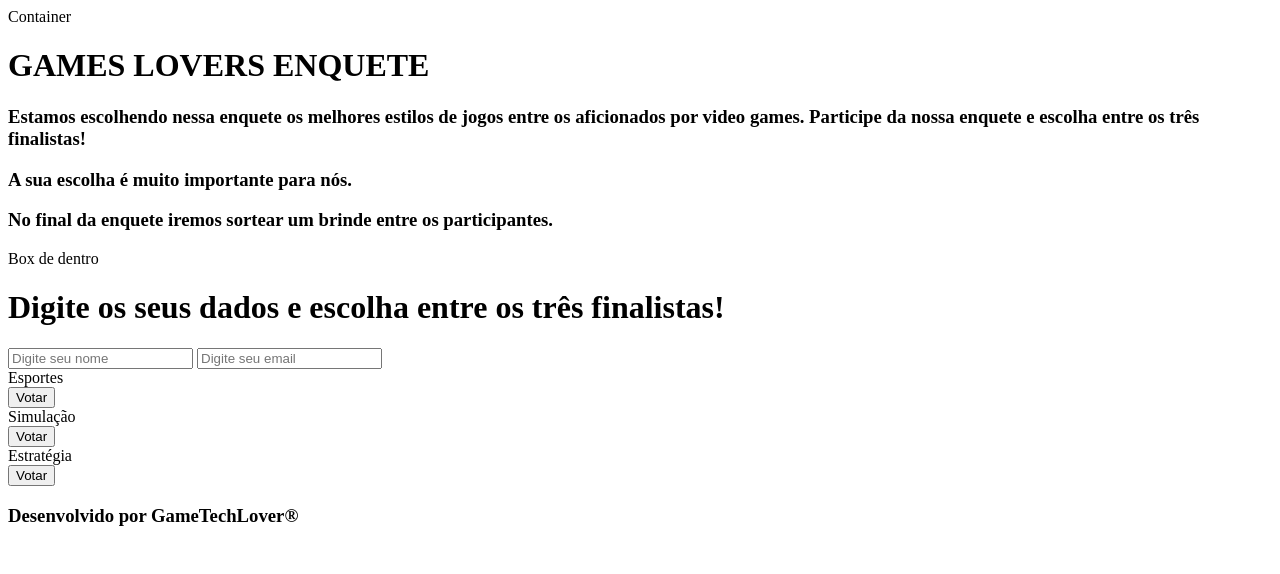
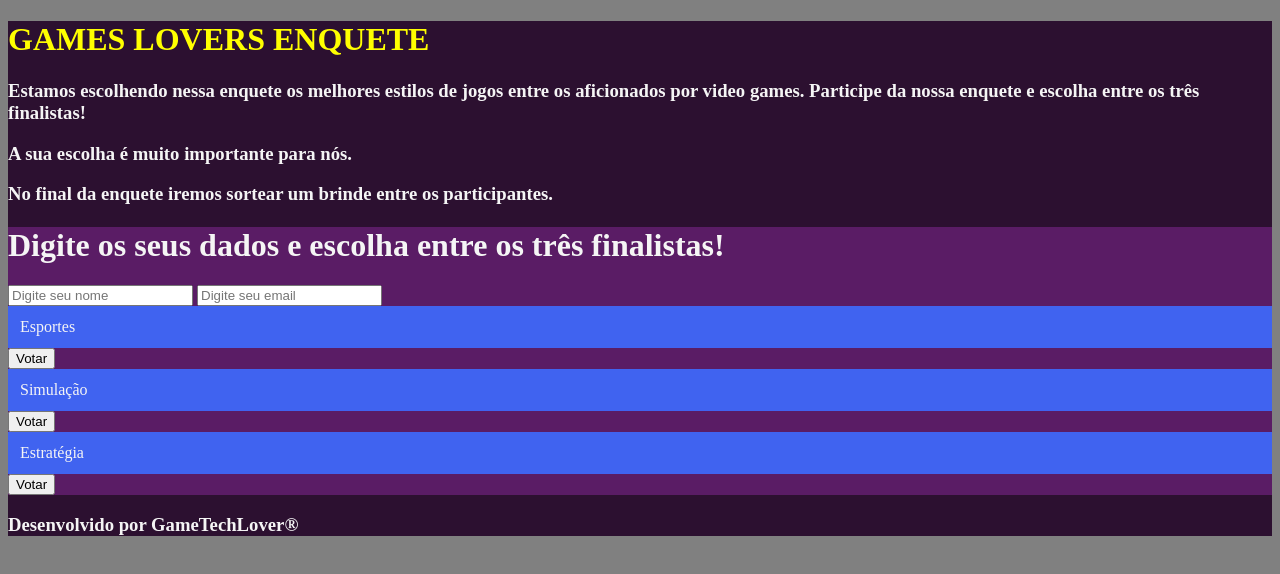
Before and after one commit to clararicioni/bootcampdev-proj2mod1, a plain HTML site: page index.html in a window 1280 px wide. Drawn offline with Linux system fonts and the light colour scheme.

Commit message:
closes #2 - color palette and structure organization

```diff
--- a/index.html
+++ b/index.html
@@ -1,23 +1,47 @@
 <!DOCTYPE html>
 <html lang="en">
+
 <head>
     <meta charset="UTF-8">
     <meta name="viewport" content="width=device-width, initial-scale=1.0">
     <title>BootCamp DevJr - Proj 2 - Mod 1</title>
 </head>
+<style>
+    body {
+        background-color: grey;
+
+    }
+    .container {
+        background-color: #2C1030;
+        color: whitesmoke;
+    }
+
+    .box {
+        background-color: #5A1C65;
+    }
+
+    span h1 {
+        color: yellow;
+    }
+
+    section {
+        background-color: #4063F0;
+        padding: 12px;
+    }
+</style>
+
 <body>
     <div class="container">
-        Container
         <span class="cabecalho">
             <h1>GAMES LOVERS ENQUETE</h1>
-            <h3>Estamos escolhendo nessa enquete os melhores estilos de jogos entre os aficionados por video games. Participe da nossa enquete e escolha
+            <h3>Estamos escolhendo nessa enquete os melhores estilos de jogos entre os aficionados por video games.
+                Participe da nossa enquete e escolha
                 entre os três finalistas!
             </h3>
             <h3>A sua escolha é muito importante para nós.</h3>
             <h3>No final da enquete iremos sortear um brinde entre os participantes.</h3>
         </span>
         <div class="box">
-            Box de dentro
             <div class="input">
                 <h1>Digite os seus dados e escolha entre os três finalistas!</h1>
                 <input type="text" placeholder="Digite seu nome">
```
